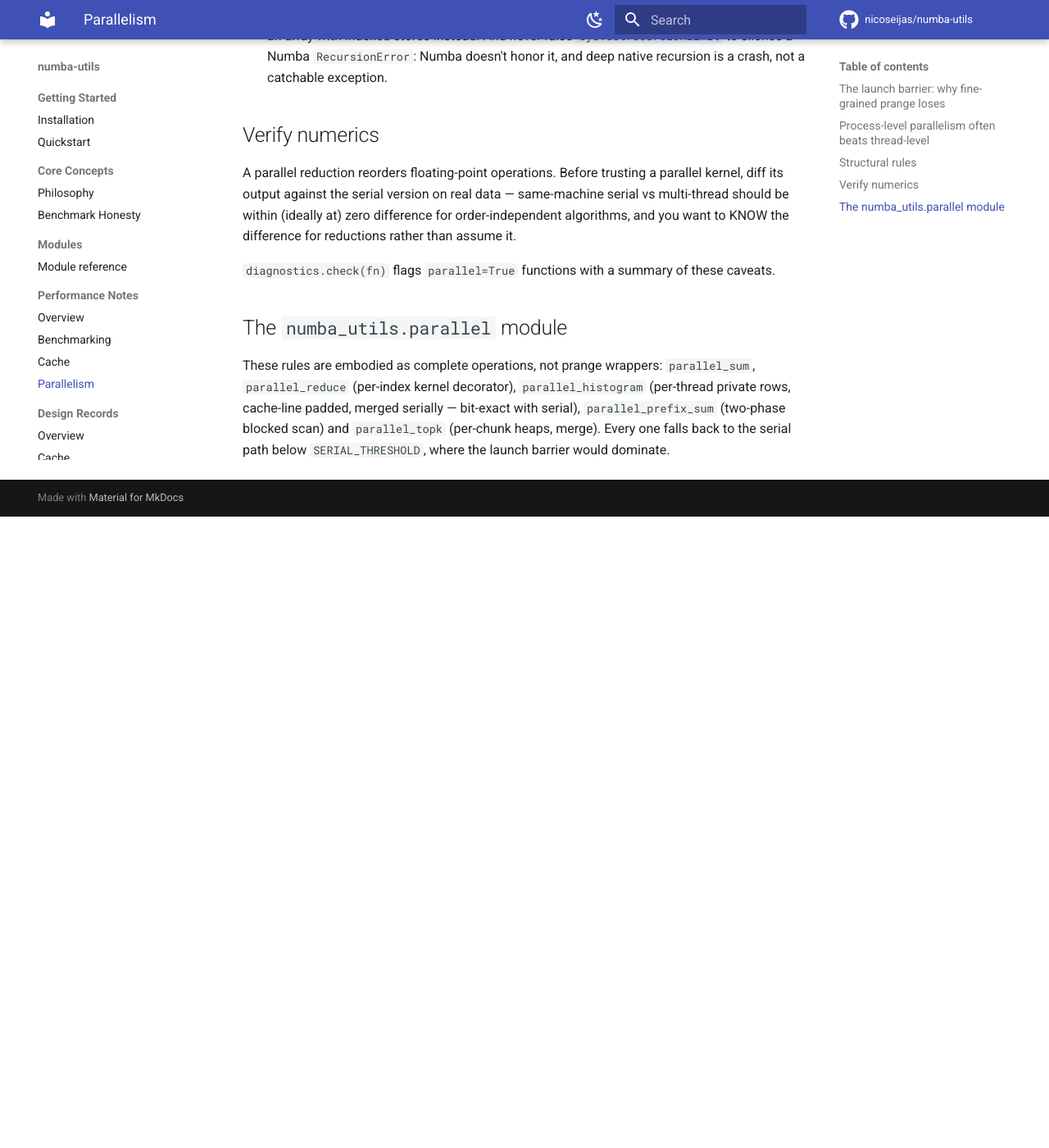
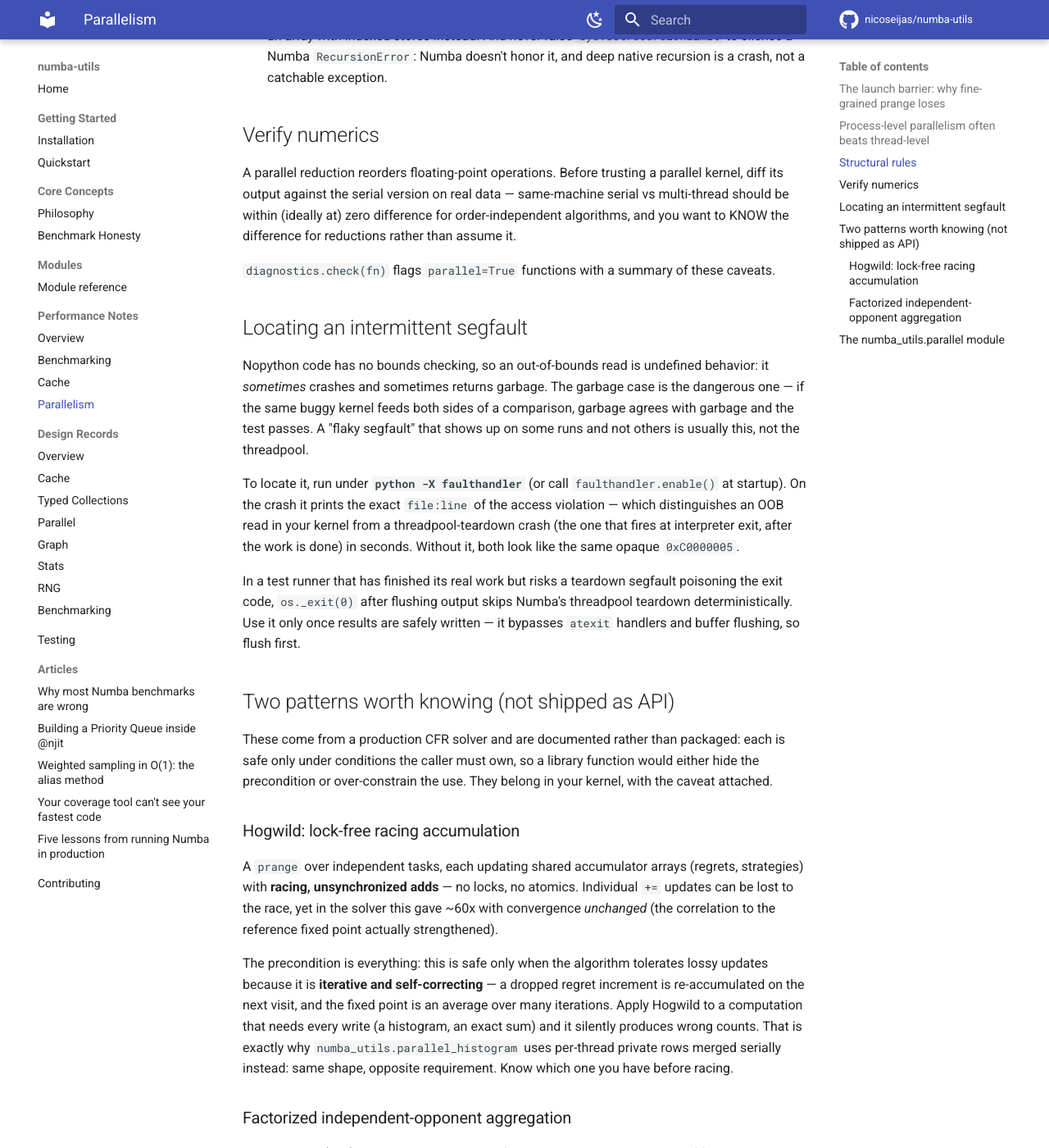
Before and after one commit to nicoseijas/numba-utils, an MkDocs documentation site: the page built from docs/parallelism.md, in a window 1280 px wide and 1400 px high, scrolled down 1505 px. Shown: the whole window at 82% size. Built offline with MkDocs 1.6.1 and Material for MkDocs 9.7.7, drawn with Linux system fonts in a browser that asks for light colours; comment, search, counter and statistics services are not loaded; before the commit the page ends 2135 px from its top, so only the background shows below that; some of the changed text lies outside the part shown.

Commit message:
docs: Phase 4 items 4-5 — segfault triage + parallel patterns
- faulthandler for locating an intermittent segfault: an OOB read in
  nopython returns garbage as often as it crashes, and if the same
  buggy kernel feeds both sides of a comparison the garbage agrees and
  the test passes. python -X faulthandler prints the exact file:line,
  distinguishing it from a teardown crash. Plus os._exit(0) after
  flush to skip threadpool teardown in a test runner.
- Two production patterns documented rather than packaged, each safe
  only under a caller-owned precondition a library function would hide:
  Hogwild lock-free racing accumulation (safe for self-correcting
  iteration, wrong for exact counts — the opposite of what
  parallel_histogram requires) and factorized independent aggregation
  (linear in P vs exponential, valid under factor independence), with
  the rejected drop-removal prefix-sum (44% error) as the
  counterexample.

Phase 4 complete.

```diff
--- a/docs/parallelism.md
+++ b/docs/parallelism.md
@@ -76,6 +76,74 @@
 `diagnostics.check(fn)` flags `parallel=True` functions with a summary
 of these caveats.
 
+## Locating an intermittent segfault
+
+Nopython code has no bounds checking, so an out-of-bounds read is
+undefined behavior: it *sometimes* crashes and sometimes returns
+garbage. The garbage case is the dangerous one — if the same buggy
+kernel feeds both sides of a comparison, garbage agrees with garbage
+and the test passes. A "flaky segfault" that shows up on some runs and
+not others is usually this, not the threadpool.
+
+To locate it, run under **`python -X faulthandler`** (or call
+`faulthandler.enable()` at startup). On the crash it prints the exact
+`file:line` of the access violation — which distinguishes an OOB read
+in your kernel from a threadpool-teardown crash (the one that fires at
+interpreter exit, after the work is done) in seconds. Without it, both
+look like the same opaque `0xC0000005`.
+
+In a test runner that has finished its real work but risks a teardown
+segfault poisoning the exit code, `os._exit(0)` after flushing output
+skips Numba's threadpool teardown deterministically. Use it only once
+results are safely written — it bypasses `atexit` handlers and buffer
+flushing, so flush first.
+
+## Two patterns worth knowing (not shipped as API)
+
+These come from a production CFR solver and are documented rather than
+packaged: each is safe only under conditions the caller must own, so a
+library function would either hide the precondition or over-constrain
+the use. They belong in your kernel, with the caveat attached.
+
+### Hogwild: lock-free racing accumulation
+
+A `prange` over independent tasks, each updating shared accumulator
+arrays (regrets, strategies) with **racing, unsynchronized adds** — no
+locks, no atomics. Individual `+=` updates can be lost to the race, yet
+in the solver this gave ~60x with convergence *unchanged* (the
+correlation to the reference fixed point actually strengthened).
+
+The precondition is everything: this is safe only when the algorithm
+tolerates lossy updates because it is **iterative and
+self-correcting** — a dropped regret increment is re-accumulated on the
+next visit, and the fixed point is an average over many iterations.
+Apply Hogwild to a computation that needs every write (a histogram, an
+exact sum) and it silently produces wrong counts. That is exactly why
+`numba_utils.parallel_histogram` uses per-thread private rows merged
+serially instead: same shape, opposite requirement. Know which one you
+have before racing.
+
+### Factorized independent-opponent aggregation
+
+Replacing a Θ(B^P) joint over P independent factors with a per-item
+**product of factor CDFs**, Θ(items·B·P) — linear in P instead of
+exponential. In the solver, a P-way all-in pot share that looked like
+it needed a joint bucket tensor `share[i,j,k,...]` factorizes, given
+independent opponent reaches, into a product of per-opponent
+beat/tie CDFs integrated over `[0,1]` (the tie identity
+`1/(K+1) = ∫₀¹ xᴷ dx` handles ties exactly). The exponential "wall" was
+an artifact of precomputing the joint tensor instead of folding the
+factors in at aggregation time.
+
+The precondition is **independence** of the factors. Where it holds,
+5/6/7-way is as cheap as 3-way; where the factors are correlated the
+product is wrong and there is no cheap fix. A related anti-pattern from
+the same solver, kept as a warning: a "fast" prefix-sum variant that
+dropped the hero-opponent removal term was rejected at ~44% error —
+the shortcut changed the answer, and only a dense cross-check caught
+it. Certify a factorized kernel against the dense joint on *random*
+(not uniform) inputs before trusting it.
+
 ## The `numba_utils.parallel` module
 
 These rules are embodied as complete operations, not prange wrappers:
```
Also changed, not shown: CHANGELOG.md (+14 -0 lines), ROADMAP.md (+11 -7 lines).
